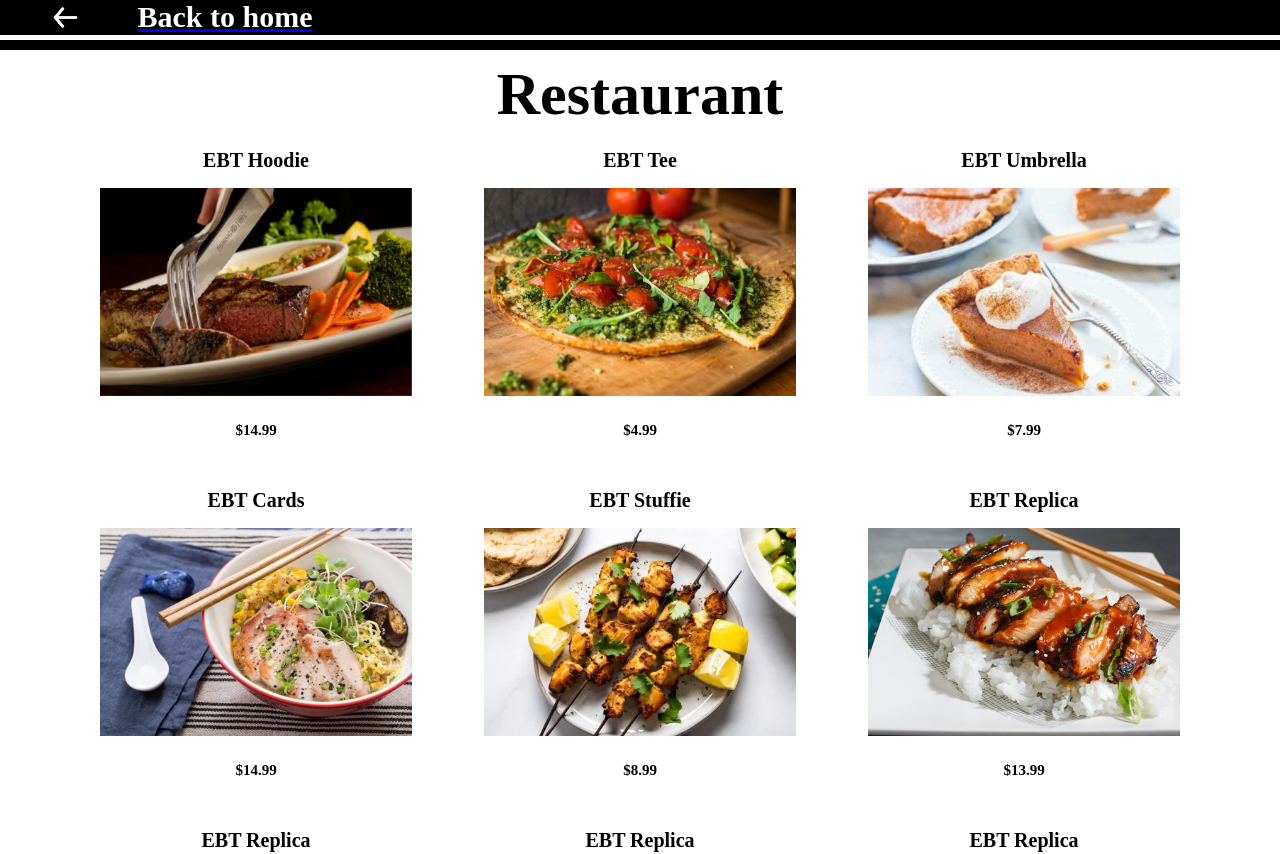
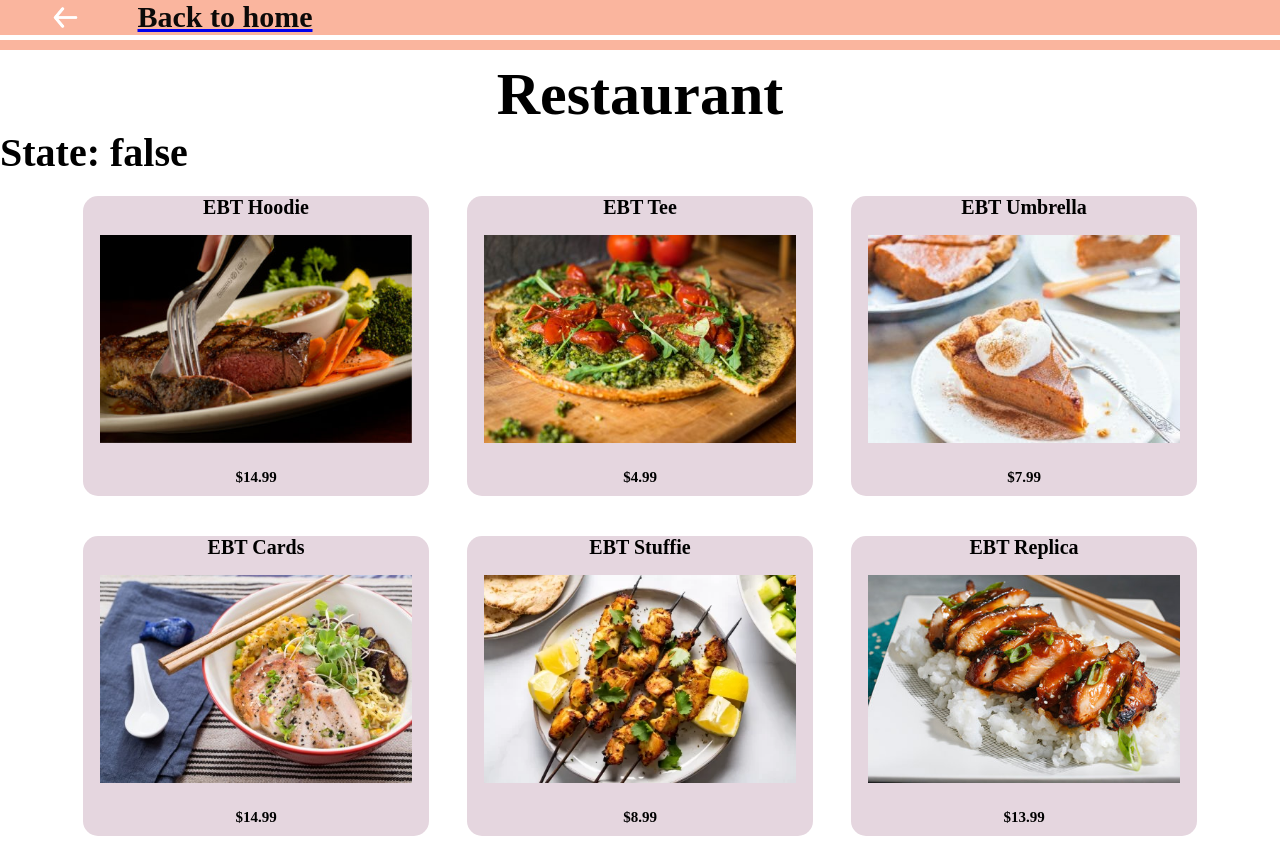
Before and after one commit to staten-island-tech/vue-project-2-ebt, a Nuxt app in the folder project/: page /restaurant in a window 1280 px wide. Shown: the top 854 px of the page. Built offline with nearby package versions, Linux system fonts and the light colour scheme.

Commit message:
I've done stuff, gonna clean up classes now

```diff
--- a/project/pages/attractions.vue
+++ b/project/pages/attractions.vue
@@ -18,6 +18,21 @@
 
 <script>
 export default {
+     mounted() {
+    //The next two lines are so stupid, but they work so it doesn't really matter
+    this.theme = !this.theme
+    this.theme = !this.theme
+   },
+   computed :{
+    theme: {
+      get() {
+        return this.$store.state.theme
+      },
+      set(value){
+       this.$store.commit('setTheme', value)
+      }
+    }
+  },
   data() {
     return {
       attractions: [
--- a/project/pages/restaurant.vue
+++ b/project/pages/restaurant.vue
@@ -2,6 +2,7 @@
   <div id="page" class="default" v-bind:class="{mono: theme}">
     <PageHeader></PageHeader>
     <h1 class="alt-head">Restaurant</h1>
+                <h1> State: {{theme}}</h1>
     <div class="flex-parent w90 margin-auto alt-display">
       <Card
         v-for="item in items"
@@ -22,13 +23,7 @@ export default {
     this.theme = !this.theme
     this.theme = !this.theme
    },
-  methods: {
-    pricetag: function (prices) {
-      let pricenum = Number(prices).toFixed(2);
-      return `$${pricenum}`;
-    },
-  },
-  computed :{
+   computed :{
     theme: {
       get() {
         return this.$store.state.theme
@@ -37,6 +32,12 @@ export default {
        this.$store.commit('setTheme', value)
       }
     }
+  },
+  methods: {
+    pricetag: function (prices) {
+      let pricenum = Number(prices).toFixed(2);
+      return `$${pricenum}`;
+    },
   },
   data() {
     return {
@@ -158,9 +159,12 @@ export default {
 </script>
 <style>
 :root {
-  --primary: black;
-  --secondary: #818181;
-  --primaryText: white;
+    --yellow: #fdf3e5;
+  --pink: #fab59e;
+  --gray: #4a5759;
+  --light-purple: #e5d6df;
+  --black: #0c0a09;
+  --white: #ffffff;
 
   --h1: 4rem;
   --h2: 3rem;
@@ -178,6 +182,20 @@ h3 {
 }
 h4 {
   font-size: var(--h4);
+}
+.default {
+  --primary: var(--pink);
+  --secondary: var(--gray);
+  --thirdary: var(--light-purple);
+  --primaryText: var(--black);
+  --background: var(--yellow);
+}
+.mono {
+  --primary: var(--black);
+  --secondary: var(--white);
+  --thirdary: var(--gray);
+  --primaryText: var(--white);
+  --background: var(--white);
 }
 .filler {
   margin-bottom: 35rem;
--- a/project/pages/reviews.vue
+++ b/project/pages/reviews.vue
@@ -7,7 +7,23 @@
 </template>
 
 <script>
-export default {};
+export default {
+     mounted() {
+    //The next two lines are so stupid, but they work so it doesn't really matter
+    this.theme = !this.theme
+    this.theme = !this.theme
+   },
+   computed :{
+    theme: {
+      get() {
+        return this.$store.state.theme
+      },
+      set(value){
+       this.$store.commit('setTheme', value)
+      }
+    }
+  },
+};
 </script>
 <style>
 :root {
--- a/project/pages/shop.vue
+++ b/project/pages/shop.vue
@@ -17,6 +17,21 @@
 
 <script>
 export default {
+     mounted() {
+    //The next two lines are so stupid, but they work so it doesn't really matter
+    this.theme = !this.theme
+    this.theme = !this.theme
+   },
+   computed :{
+    theme: {
+      get() {
+        return this.$store.state.theme
+      },
+      set(value){
+       this.$store.commit('setTheme', value)
+      }
+    }
+  },
   methods: {
     pricetag: function (prices) {
       let pricenum = Number(prices).toFixed(2);
--- a/project/pages/test.vue
+++ /dev/null
@@ -1,48 +0,0 @@
-<template>
-    <div>
-        <div v-bind:class="{red : theme}"> <h1>hi</h1></div>
-        <h1> State: {{theme}}</h1>
-        <a href="/">to Home</a>
-        <button @click="testFunction1()">Run function 1</button>
-        <button @click="testFunction2()">Run function 2</button>
-        <button @click="toggle()">Run toggle</button>
-        <button @click="toggle2()">Run toggle 2</button>
-    </div>
-</template>
-
-<script>
-    export default {
-        data(){return{
-            test: true,
-        }},
-        computed :{
-            theme: {
-               get() {return this.$store.state.theme},
-            set(value){
-                this.$store.commit('setTheme', value)
-            }
-            }
-        },
-        methods: {
-            testFunction1(){
-                console.log("this is a test")
-            },
-            testFunction2(){
-                console.log(this.$store.state.theme)
-            },
-            toggle(){
-                this.theme = !this.theme
-            },
-            toggle2(){
-                this.test = !this.test
-            }
-        }
-    }
-</script>
-
-<style >
-.red{
-    background-color: red;
-}
-
-</style>
--- a/project/pages/tickets.vue
+++ b/project/pages/tickets.vue
@@ -7,7 +7,23 @@
 </template>
 
 <script>
-export default {};
+export default {
+     mounted() {
+    //The next two lines are so stupid, but they work so it doesn't really matter
+    this.theme = !this.theme
+    this.theme = !this.theme
+   },
+   computed :{
+    theme: {
+      get() {
+        return this.$store.state.theme
+      },
+      set(value){
+       this.$store.commit('setTheme', value)
+      }
+    }
+  },
+};
 </script>
 <style>
 :root {
```
